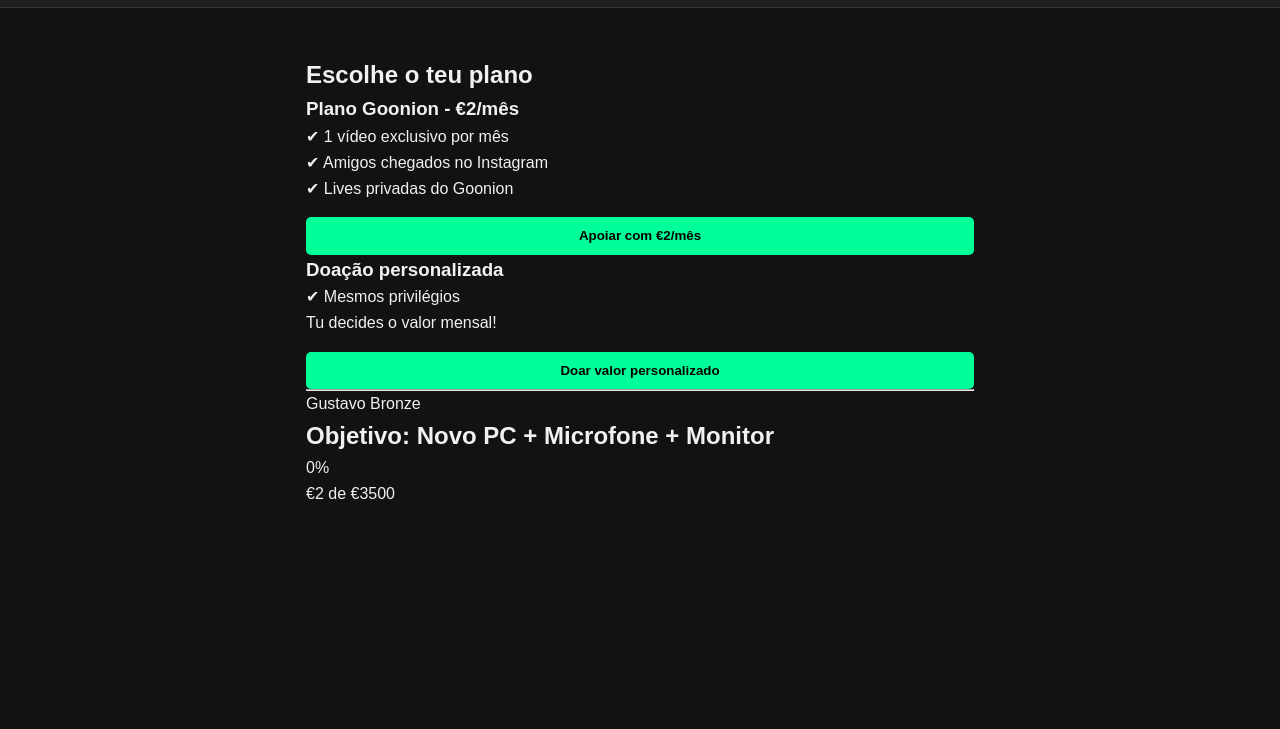
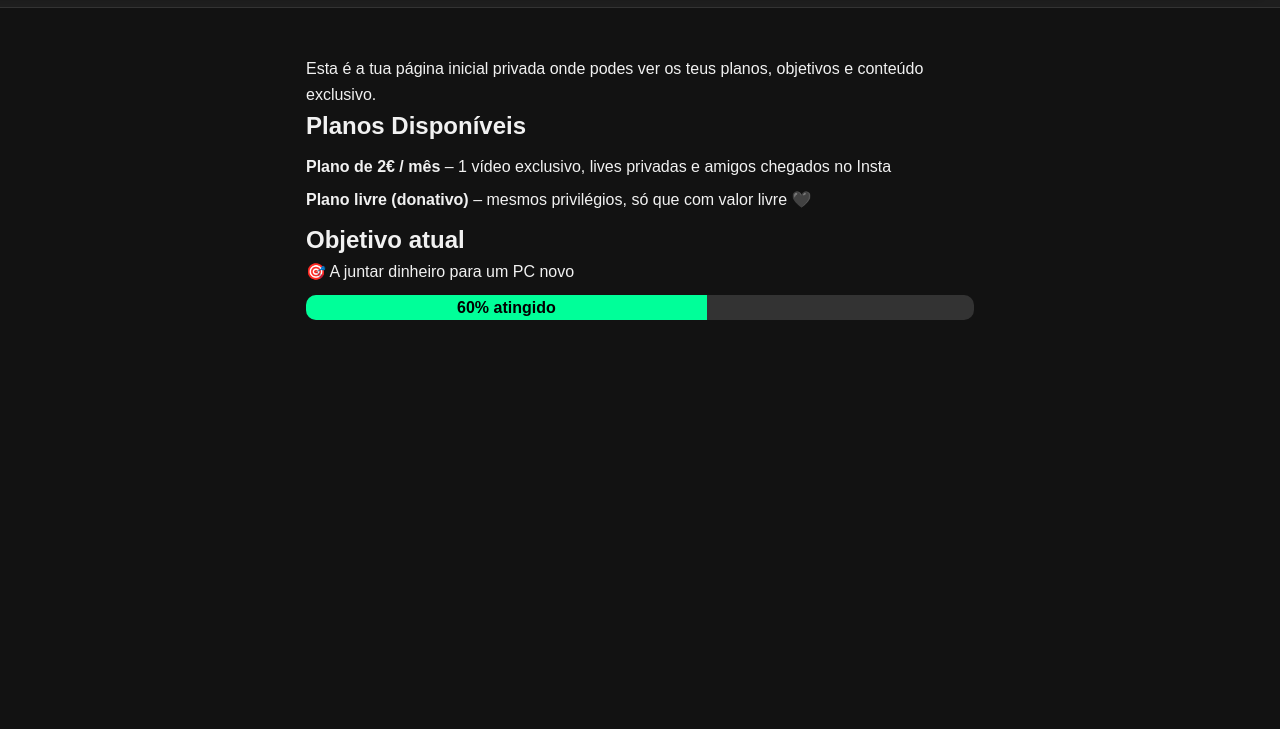
Before and after one commit to test0101-ctrl/clube-dos-penguins, a plain HTML site: page index.html in a window 1280 px wide. Shown: the part 71-800 px from the top of the page. Drawn offline with Linux system fonts and the light colour scheme.

Commit message:
Update index.html

```diff
--- a/index.html
+++ b/index.html
@@ -3,42 +3,35 @@
 <head>
   <meta charset="UTF-8" />
   <meta name="viewport" content="width=device-width, initial-scale=1.0" />
-  <title>Minha Página de Apoio</title>
+  <title>Página Inicial</title>
   <link rel="stylesheet" href="styles.css" />
 </head>
 <body>
+  <!-- Botão fixo de login -->
+  <button id="fixed-login-btn">Login</button>
+
   <header>
-    <h1>Minha Página de Apoio</h1>
+    <h1>🌟 Bem-vindo à tua página pessoal estilo Patreon</h1>
   </header>
 
   <div class="container">
-    <section class="plans">
-      <h2>Escolhe o teu plano</h2>
-      <div class="plan-card">
-        <h3>Plano Goonion - €2/mês</h3>
-        <p>✔ 1 vídeo exclusivo por mês<br>✔ Amigos chegados no Instagram<br>✔ Lives privadas do Goonion</p>
-        <button onclick="alert('Este é um protótipo — aqui vai o link de pagamento')">Apoiar com €2/mês</button>
+    <p>Esta é a tua página inicial privada onde podes ver os teus planos, objetivos e conteúdo exclusivo.</p>
+
+    <h2>Planos Disponíveis</h2>
+    <ul>
+      <li><strong>Plano de 2€ / mês</strong> – 1 vídeo exclusivo, lives privadas e amigos chegados no Insta</li>
+      <li><strong>Plano livre (donativo)</strong> – mesmos privilégios, só que com valor livre 🖤</li>
+    </ul>
+
+    <h2>Objetivo atual</h2>
+    <p>🎯 A juntar dinheiro para um PC novo</p>
+    <div style="background: #333; border-radius: 10px; overflow: hidden; height: 25px; margin-top: 10px;">
+      <div style="width: 60%; background: #00ff99; height: 100%; text-align: center; color: black; font-weight: bold;">
+        60% atingido
       </div>
-      <div class="plan-card">
-        <h3>Doação personalizada</h3>
-        <p>✔ Mesmos privilégios<br>Tu decides o valor mensal!</p>
-        <button onclick="alert('Este é um protótipo — aqui vai o link de pagamento personalizado')">Doar valor personalizado</button>
-      </div>
-    </section>
-
-    <hr>
-
-    <div id="clients"></div>
-
-    <div class="goal">
-      <h2>Objetivo: Novo PC + Microfone + Monitor</h2>
-      <div class="progress-bar">
-        <div class="progress-fill" id="progress">0%</div>
-      </div>
-      <p id="goal-info"></p>
     </div>
   </div>
 
-  <script src="script.js"></script>
+  <script src="login.js"></script>
 </body>
 </html>
```
